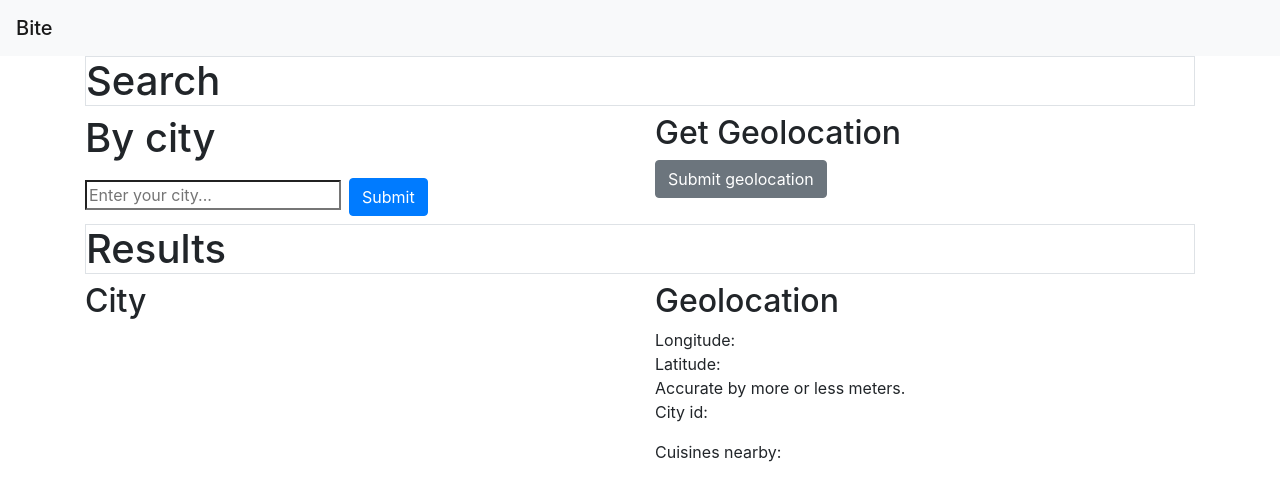
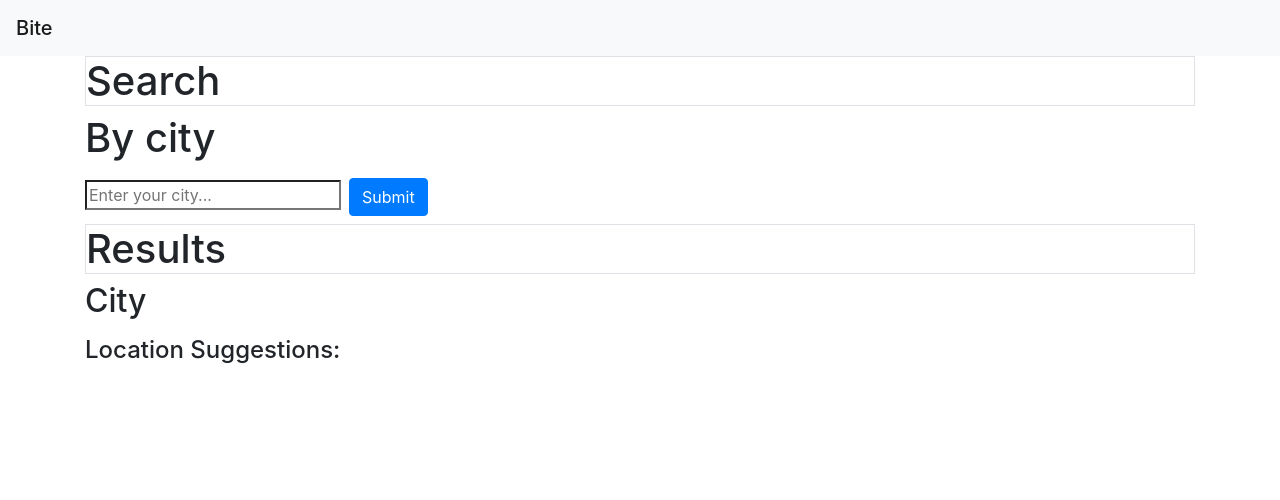
Before and after one commit to ebrock/bite, a React (Create React App) app: page / in a window 1280 px wide. Shown: the top 500 px of the page. Built offline with nearby package versions, Linux system fonts and the light colour scheme.

Commit message:
removed geocode temporarily

```diff
--- a/src/App.jsx
+++ b/src/App.jsx
@@ -13,7 +13,8 @@ class App extends React.Component {
       city: "",
       coords: {},
       cityId: "",
-      cuisines: []
+      cuisines: [],
+      cityResults: []
     };
   }
 
@@ -46,70 +47,12 @@ class App extends React.Component {
       }
     })
       .then(res => res.json())
-      .then(data => console.log(data));
-  };
-
-  handleGeoSubmit = event => {
-    event.preventDefault();
-    let context = this;
-    let options = {
-      timeout: 5000,
-      maximumAge: 0
-    };
-
-    function success(position) {
-      let coords = position.coords;
-
-      console.log(coords);
-      console.log("Your current position is: ");
-      console.log(`Latitude: ${coords.latitude}`);
-      console.log(`Longitude: ${coords.longitude}`);
-      console.log(`More or less ${coords.accuracy} meters.`);
-
-      context.setState({
-        coords: coords
+      .then(data => {
+        console.log(data.location_suggestions.map(c => c.name));
+        this.setState({ cityResults: data }, () =>
+          console.log("state cityResults", this.state.cityResults)
+        );
       });
-
-      fetch(
-        `https://developers.zomato.com/api/v2.1/geocode?lat=${coords.latitude}&lon=${coords.longitude}`,
-        {
-          headers: {
-            "Content-Type": "text/json",
-            "user-key": process.env.REACT_APP_ZOMATO_API_KEY
-          }
-        }
-      )
-        .then(res => res.json())
-        .then(data => {
-          console.log(data);
-          context.setState({ cityId: data.location.city_id });
-          fetch(
-            `https://developers.zomato.com/api/v2.1/cuisines?city_id=${data.location.city_id}`,
-            {
-              headers: {
-                "Content-Type": "text/json",
-                "user-key": process.env.REACT_APP_ZOMATO_API_KEY
-              }
-            }
-          )
-            .then(res => res.json())
-            .then(data => {
-              console.log(data);
-              let cuisines = data.cuisines.map(d => {
-                return d.cuisine.cuisine_name;
-              });
-              console.log(cuisines);
-              context.setState({ cuisines });
-            });
-        })
-        .catch(error => console.warn(error));
-    }
-
-    function error(err) {
-      console.warn(`ERROR: ${err.code}: ${err.message}`);
-    }
-
-    navigator.geolocation.getCurrentPosition(success, error, options);
   };
 
   render() {
@@ -126,6 +69,7 @@ class App extends React.Component {
           coords={this.state.coords}
           cityId={this.state.cityId}
           cuisines={this.state.cuisines}
+          cityResults={this.state.cityResults}
         />
       </div>
     );
--- a/src/components/results.jsx
+++ b/src/components/results.jsx
@@ -2,10 +2,45 @@ import React from "react";
 
 class Results extends React.Component {
   state = {
-    cuisines: []
+    cityResults: [],
+    suggestions: []
   };
 
+  shouldComponentUpdate(nextProps) {
+    return this.props.cityResults !== nextProps.cityResults;
+  }
+
+  // componentWillReceiveProps(nextProps) {
+  //   console.log("will receive props!");
+  //   if (this.props.cityResults !== nextProps.cityResults) {
+  //     let suggestions = nextProps.cityResults.location_suggestions;
+  //     this.setState({ suggestions });
+  //   }
+  // }
+
+  static getDerivedStateFromProps(props, state) {
+    console.log("derived state!");
+    if (props.cityResults !== state.cityResults) {
+      let suggestions = props.cityResults.location_suggestions;
+      console.log("returning dervied state", suggestions);
+      return { suggestions };
+    }
+    return null;
+  }
+
+  componentWillUpdate(nextProps) {
+    console.log("will update!", nextProps);
+  }
+
+  componentDidUpdate(prevProps) {
+    console.log("did update!", prevProps);
+  }
+
   render() {
+    let list;
+    if (this.state.suggestions) {
+      list = this.state.suggestions.map(c => <li>{c.name}</li>);
+    }
     return (
       <div className="container">
         <div>
@@ -15,29 +50,8 @@ class Results extends React.Component {
           <div className="col">
             <h2>City</h2>
             <p>{this.props.city}</p>
-          </div>
-          <div className="col">
-            <h2>Geolocation</h2>
-            <p>
-              <span>Longitude: {this.props.coords.longitude}</span>
-              <br />
-              <span>Latitude: {this.props.coords.latitude}</span>
-              <br />
-              <span>
-                Accurate by more or less {this.props.coords.accuracy} meters.
-              </span>
-              <br />
-              <span>City id: {this.props.cityId}</span>
-              <br />
-            </p>
-            <span>
-              Cuisines nearby:{" "}
-              <ul>
-                {this.props.cuisines.map(c => (
-                  <li>{c}</li>
-                ))}
-              </ul>
-            </span>
+            <h4>Location Suggestions:</h4>
+            <ul>{list}</ul>
           </div>
         </div>
       </div>
--- a/src/components/search.jsx
+++ b/src/components/search.jsx
@@ -28,12 +28,6 @@ class Search extends React.Component {
               </button>
             </form>
           </div>
-          <div className="col">
-            <h2>Get Geolocation</h2>
-            <form onSubmit={this.props.onGeoSubmit}>
-              <button className="btn btn-secondary">Submit geolocation</button>
-            </form>
-          </div>
         </div>
       </div>
     );
```
